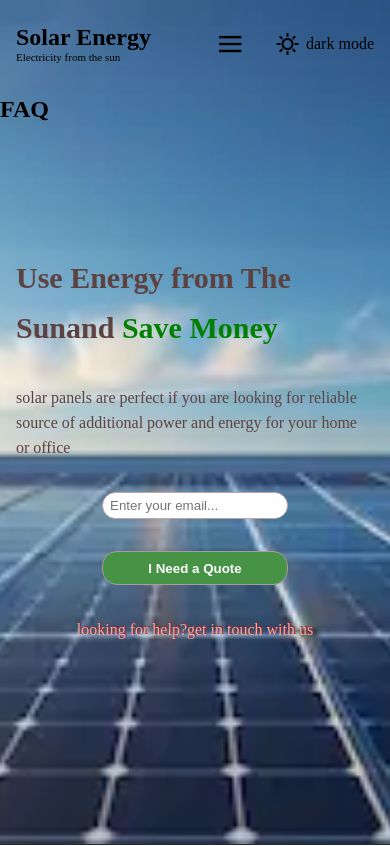
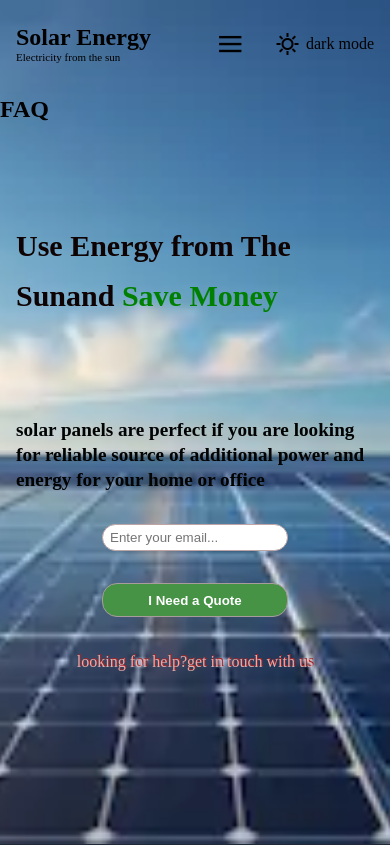
Before and after one commit to zohaib9038-source/InternshipTasks, a React (Vite) app in the folder Task1/: page /faq in a window 390 px wide. Shown: the top 846 px of the page. Built offline with nearby package versions, Linux system fonts and the light colour scheme.

Commit message:
fix contrast and some UI element

```diff
--- a/Task1/src/components/Hero.jsx
+++ b/Task1/src/components/Hero.jsx
@@ -8,7 +8,7 @@ export default function Hero() {
     <div>
         <div className='hero_section' >
             <h1>Use Energy from The Sunand <span style={{color:"green"}}>Save Money</span></h1>
-            <p>solar panels are perfect if you are looking for reliable source of additional power and energy for your home or office</p>
+            <p className='solarPanel'>solar panels are perfect if you are looking for reliable source of additional power and energy for your home or office</p>
             <div className='searching'>
                 <input type="text" placeholder='Enter your email...' />
                 <button>I Need a Quote</button>
--- a/Task1/src/components/hero.css
+++ b/Task1/src/components/hero.css
@@ -16,7 +16,7 @@
     gap: 2rem;
     margin-top: 5.6rem;
     align-items: center;
-    color: #5d4242;
+    color: #0f0202;;
     height: calc(100vh - 302px);
     align-self: flex-end;
     /* width: 100%;
@@ -63,4 +63,23 @@
     .hero_section .searching{
         flex-direction: column;
     }
+
 }
+@media (max-width:604px) {
+     .hero_section .solarPanel{
+        font-size: 1.2rem;
+        margin-top: 4rem;
+        color: rgb(2, 3, 3);
+        font-weight: bold;
+    }
+
+}
+@media (max-width:380px) {
+    .theme >:last-child{
+      display: none;
+    }
+    .pageRoute{
+        margin-top: 7rem;
+        margin-left:1rem;
+    }
+}
--- a/Task1/src/components/pages/About.jsx
+++ b/Task1/src/components/pages/About.jsx
@@ -2,6 +2,6 @@ import React from 'react'
 
 export default function About() {
   return (
-    <div style={{position:"absolute",top:"6rem"}}><h2>About</h2></div>
+    <div className='pageRoute' style={{position:"absolute",top:"6rem"}}><h2>About</h2></div>
   )
 }
--- a/Task1/src/components/pages/Blog.jsx
+++ b/Task1/src/components/pages/Blog.jsx
@@ -2,6 +2,6 @@ import React from 'react'
 
 export default function Blog() {
  return (
-    <div style={{position:"absolute",top:"6rem"}}><h2>Blog</h2></div>
+    <div className='pageRoute' style={{position:"absolute",top:"6rem"}}><h2>Blog</h2></div>
   )
 }
--- a/Task1/src/components/pages/Contact.jsx
+++ b/Task1/src/components/pages/Contact.jsx
@@ -2,6 +2,6 @@ import React from 'react'
 
 export default function Contact() {
   return (
-    <div style={{position:"absolute",top:"6rem"}}><h2>Contact</h2></div>
+    <div className='pageRoute' style={{position:"absolute",top:"6rem"}}><h2>Contact</h2></div>
   )
 }
--- a/Task1/src/components/pages/Faq.jsx
+++ b/Task1/src/components/pages/Faq.jsx
@@ -2,6 +2,6 @@ import React from 'react'
 
 export default function Faq() {
  return (
-    <div style={{position:"absolute",top:"6rem"}}><h2>FAQ</h2></div>
+    <div className='pageRoute' style={{position:"absolute",top:"6rem"}}><h2>FAQ</h2></div>
   )
 }
--- a/Task1/src/components/pages/Portfolio.jsx
+++ b/Task1/src/components/pages/Portfolio.jsx
@@ -2,6 +2,6 @@ import React from 'react'
 
 export default function Portfolio() {
   return (
-    <div style={{position:"absolute",top:"6rem"}}><h2>Portfolio</h2></div>
+    <div className='pageRoute' style={{position:"absolute",top:"6rem"}}><h2>Portfolio</h2></div>
   )
 }
--- a/Task1/src/components/pages/Services.jsx
+++ b/Task1/src/components/pages/Services.jsx
@@ -2,6 +2,6 @@ import React from 'react'
 
 export default function Services() {
  return (
-    <div style={{position:"absolute",top:"6rem"}}><h2>Services</h2></div>
+    <div className='pageRoute' style={{position:"absolute",top:"6rem"}}><h2>Services</h2></div>
   )
 }
--- a/Task1/src/components/pages/Team.jsx
+++ b/Task1/src/components/pages/Team.jsx
@@ -2,6 +2,6 @@ import React from 'react'
 
 export default function Team() {
  return (
-    <div style={{position:"absolute",top:"6rem"}}><h2>Team</h2></div>
+    <div className='pageRoute' style={{position:"absolute",top:"6rem"}}><h2>Team</h2></div>
   )
 }
--- a/Task1/src/components/pages/Work.jsx
+++ b/Task1/src/components/pages/Work.jsx
@@ -2,6 +2,6 @@ import React from 'react'
 
 export default function Work() {
   return (
-    <div style={{position:"absolute",top:"6rem"}}><h2>Work</h2></div>
+    <div className='pageRoute' style={{position:"absolute",top:"6rem"}}><h2>Work</h2></div>
   )
 }
```
